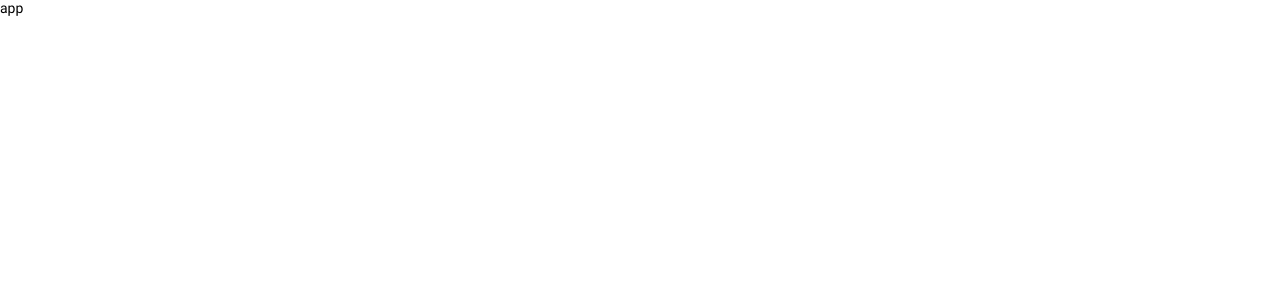
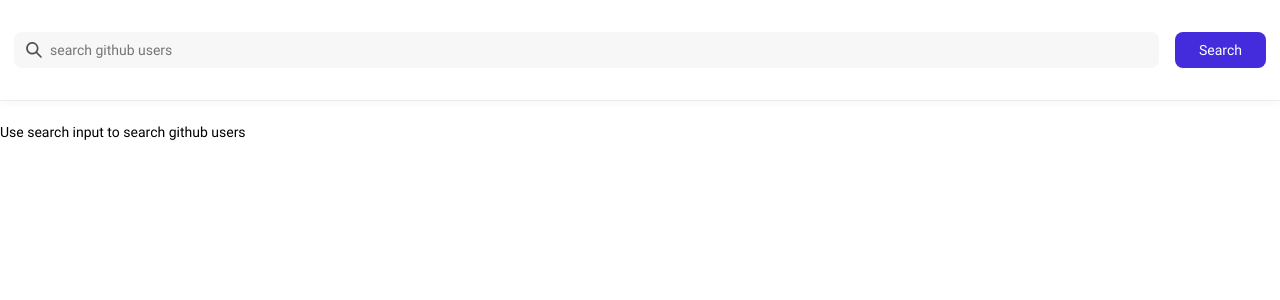
Before and after one commit to dgrzedzielski/github-explorer, a React (Create React App) app: page / in a window 1280 px wide. Shown: the top 300 px of the page. Built offline with nearby package versions, Linux system fonts and the light colour scheme.

Commit message:
Add base pages

```diff
--- a/package.json
+++ b/package.json
@@ -14,6 +14,7 @@
     "node-sass": "^6.0.0",
     "react": "^17.0.2",
     "react-dom": "^17.0.2",
+    "react-router-dom": "^5.2.0",
     "react-scripts": "4.0.3",
     "typescript": "^4.1.2"
   },
@@ -38,6 +39,7 @@
     ]
   },
   "devDependencies": {
+    "@types/react-router-dom": "^5.1.7",
     "eslint-config-prettier": "^8.3.0",
     "eslint-plugin-import": "^2.23.4",
     "eslint-plugin-prettier": "^3.4.0",
--- a/src/app.tsx
+++ b/src/app.tsx
@@ -1,7 +1,36 @@
 import React from 'react';
+import { BrowserRouter as Router, Switch, Route } from 'react-router-dom';
+import { FormSearchUser } from 'components/form-search-user/form-search-user';
+import { PageHeader } from 'components/page-header';
+import { routes } from 'routes';
+
+const Homepage = React.lazy(() => import('pages/search-results'));
+const UserProfilePage = React.lazy(() => import('pages/user-profile'));
+
+function Layout({ children }: { children: React.ReactNode }) {
+  return (
+    <div>
+      <PageHeader>
+        <FormSearchUser />
+      </PageHeader>
+      <main>{children}</main>
+    </div>
+  );
+}
 
 function App() {
-  return <div>app</div>;
+  return (
+    <Router>
+      <Layout>
+        <React.Suspense fallback={<div>Loading...</div>}>
+          <Switch>
+            <Route path={routes.search} component={Homepage} />
+            <Route path={routes.profile} component={UserProfilePage} />
+          </Switch>
+        </React.Suspense>
+      </Layout>
+    </Router>
+  );
 }
 
 export default App;
--- /dev/null
+++ b/src/components/form-search-user/form-search-user.tsx
@@ -0,0 +1,19 @@
+import React from 'react';
+import { useHistory } from 'react-router-dom';
+import { FormSearch } from 'components/form-search';
+import { routes } from 'routes';
+
+export function FormSearchUser() {
+  const history = useHistory();
+
+  const handleSearch = (query: string) => {
+    history.push({
+      pathname: routes.search,
+      search: new URLSearchParams({
+        query: encodeURIComponent(query),
+      }).toString(),
+    });
+  };
+
+  return <FormSearch onSearch={handleSearch} label="search github users" />;
+}
--- a/src/components/page-header/page-header.scss
+++ b/src/components/page-header/page-header.scss
@@ -1,4 +1,5 @@
 .page-header {
   padding: 32px 14px;
   box-shadow: 0 1px 10px rgba(#000, 0.05), 0 1px 0 rgba(#000, 0.05);
+  margin-bottom: 24px;
 }
--- /dev/null
+++ b/src/hooks/use-search-param.ts
@@ -0,0 +1,7 @@
+import { useLocation } from 'react-router-dom';
+
+export function useSearchParam(param: string) {
+  const { search } = useLocation();
+
+  return new URLSearchParams(search).get(param);
+}
--- /dev/null
+++ b/src/pages/search-results.tsx
@@ -0,0 +1,14 @@
+import React from 'react';
+import { useSearchParam } from 'hooks/use-search-param';
+
+function SearchResultsPage() {
+  const query = useSearchParam('query');
+
+  React.useEffect(() => {
+    console.log({ query });
+  }, [query]);
+
+  return <div>Use search input to search github users</div>;
+}
+
+export default SearchResultsPage;
--- /dev/null
+++ b/src/pages/user-profile.tsx
@@ -0,0 +1,7 @@
+import React from 'react';
+
+function UserProfilePage() {
+  return <div>user profile</div>;
+}
+
+export default UserProfilePage;
--- /dev/null
+++ b/src/routes.ts
@@ -0,0 +1,4 @@
+export const routes = {
+  search: '/',
+  profile: `/profile/:id`,
+};
```
Also changed, not shown: 1 other file (tests, documents, lock files or other folders).
